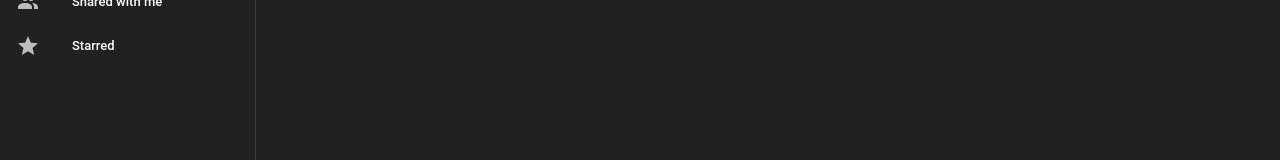
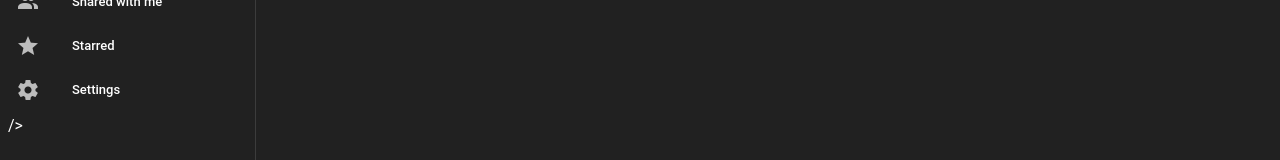
Before and after one commit to salah-abdullah/lava, a Vue app: page / in a window 1280 px wide. Shown: the part 192-352 px from the top of the page. Built offline with nearby package versions, Linux system fonts and the light colour scheme.

Commit message:
add settings' component

```diff
--- a/src/components/NavigationDrawer.vue
+++ b/src/components/NavigationDrawer.vue
@@ -36,6 +36,12 @@
             title="Starred"
             value="starred"
           />
+          <v-list-item
+            prepend-icon="mdi-cog"
+            title="Settings"
+            value="settings"
+          />
+          />
         </v-list>
       </v-navigation-drawer>
 
--- /dev/null
+++ b/src/pages/settings.vue
@@ -0,0 +1,5 @@
+<template>
+</template>
+
+<script lang="ts" setup>
+</script>
--- a/typed-router.d.ts
+++ b/typed-router.d.ts
@@ -19,5 +19,6 @@ declare module 'vue-router/auto-routes' {
    */
   export interface RouteNamedMap {
     '/': RouteRecordInfo<'/', '/', Record<never, never>, Record<never, never>>,
+    '/settings': RouteRecordInfo<'/settings', '/settings', Record<never, never>, Record<never, never>>,
   }
 }
```
